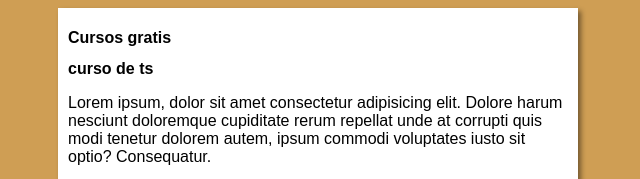
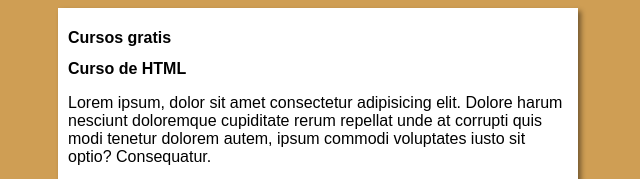
Before and after one commit to Anderson-Coitinho/projeto-site, a plain HTML site: page index.html in a window 1280 px wide. Shown: the top 179 px of the page, 322-962 px from the left. Drawn offline with Linux system fonts and the light colour scheme.

Commit message:
Update index.html

```diff
--- a/index.html
+++ b/index.html
@@ -4,7 +4,7 @@
     <meta charset="UTF-8">
     <meta http-equiv="X-UA-Compatible" content="IE=edge">
     <meta name="viewport" content="width=device-width, initial-scale=1.0">
-    <title>Tituloooooooo aquiiiii</title>
+    <title>SITE TESTE</title>
     <link rel="stylesheet" href="estilos/style.css">
 </head>
 <body>
@@ -13,7 +13,7 @@
             <h1>Cursos gratis</h1>
         </header>
         <article>
-            <h2>curso de ts</h2>
+            <h2>Curso de HTML</h2>
             <p>Lorem ipsum, dolor sit amet consectetur adipisicing elit.
                 Dolore harum nesciunt doloremque cupiditate rerum repellat unde at corrupti quis modi tenetur dolorem autem, ipsum commodi voluptates iusto sit optio? Consequatur.</p>
         </article>
```
